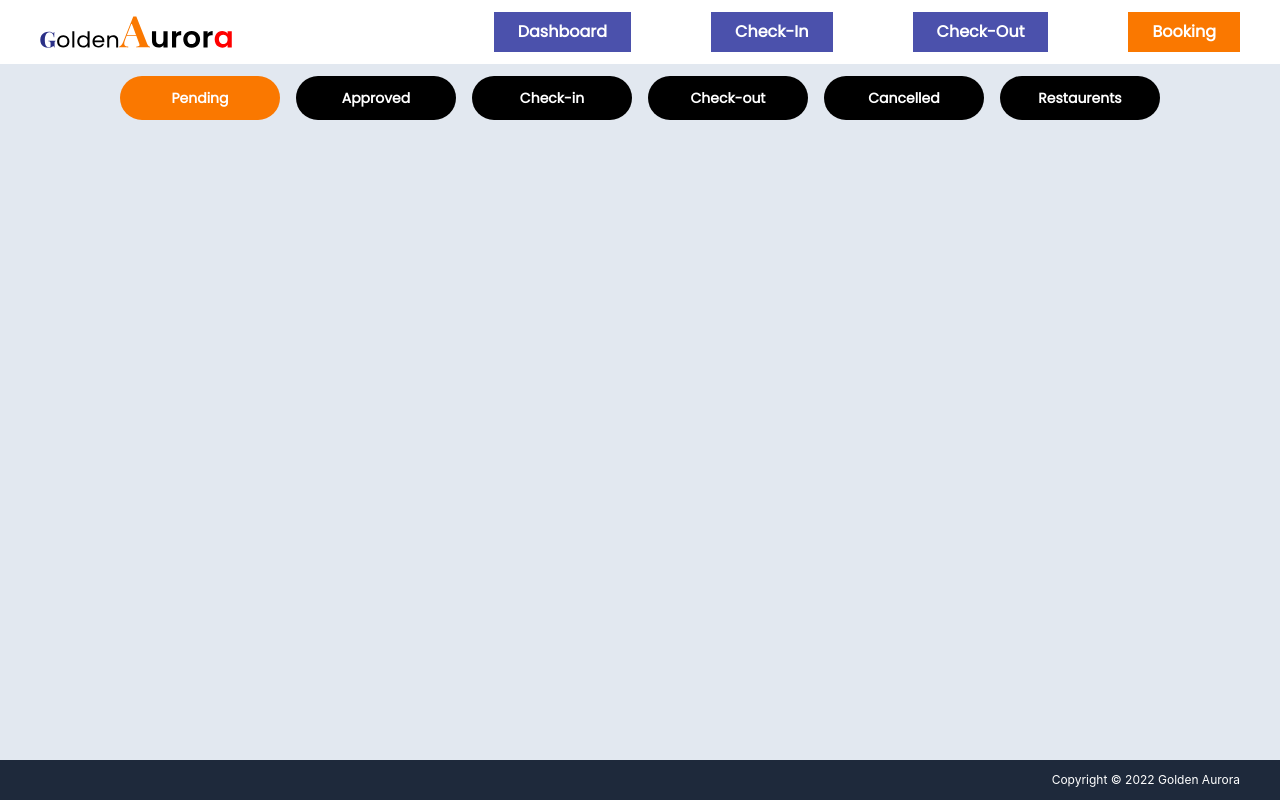
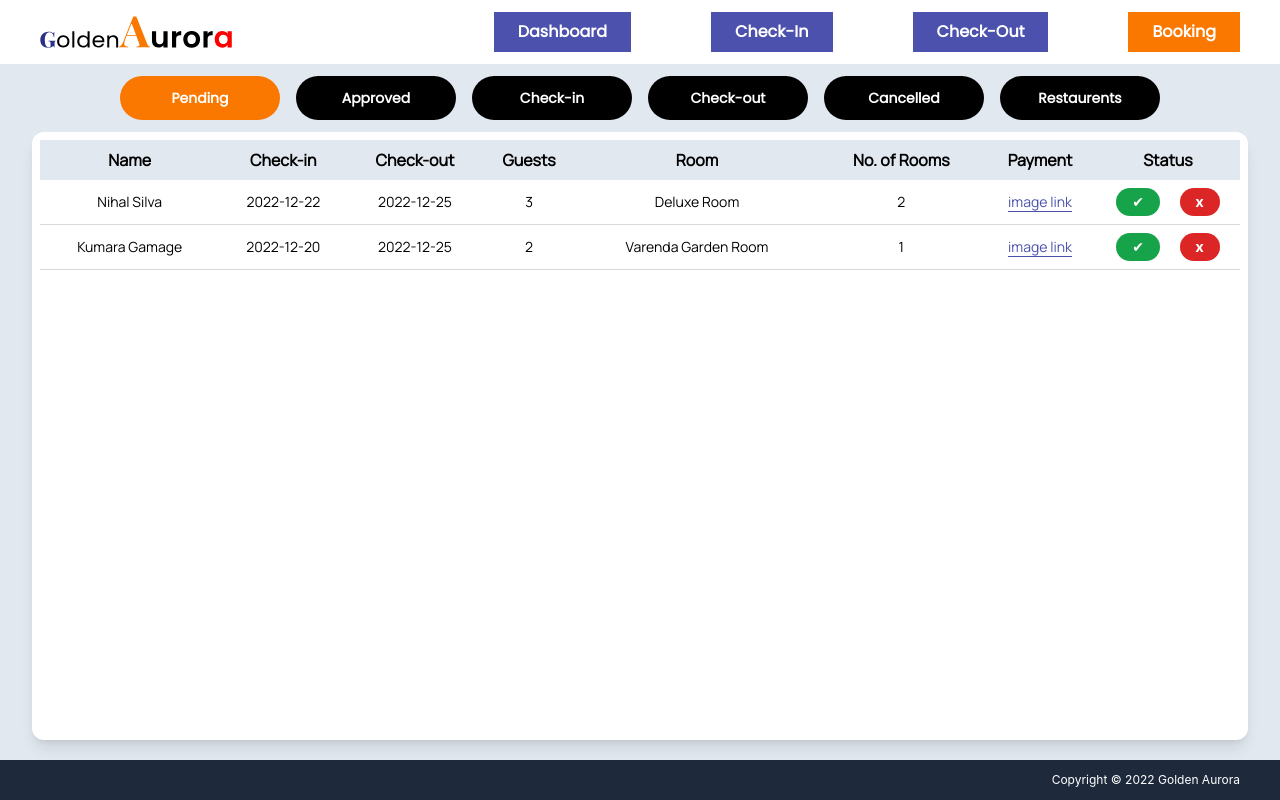
Before and after one commit to kavishkamk/hotel-reservation-alpha, a React (Create React App) app in the folder frontdesk/: page /booking in a window 1280 px wide. Built offline with nearby package versions, Linux system fonts and the light colour scheme.

Commit message:
add pending & approved tables

```diff
--- /dev/null
+++ b/frontdesk/src/components/shared/table/TableBody.js
@@ -0,0 +1,51 @@
+import React from "react";
+
+const TableBody = (props) => {
+	console.log(props.data);
+
+	return (
+		<tr className="border-b border-opacity-20 border-gray-700 bg-white text-sm">
+			{Object.keys(props.data).map((key, index) => {
+				if (key !== "id") {
+					if (key === "payment") {
+						return (
+							<td
+								key={index}
+								className="text-center text-bluebg underline underline-offset-4 py-2"
+							>
+								<a href={props.data[key]} target="_blank">
+									image link
+								</a>
+							</td>
+						);
+					}
+
+					return (
+						<td key={index} className="text-center">
+							{props.data[key]}
+						</td>
+					);
+				}
+			})}
+
+			{props.tab === 1 && (
+				<td className="text-center flex flex-row items-center justify-evenly py-2">
+					<button className="text-white bg-green-600 px-4 rounded-full py-1">
+						&#10004;
+					</button>
+					<button className="text-white font-sans font-extrabold bg-red-600 px-4 rounded-full py-1">
+						x
+					</button>
+				</td>
+			)}
+
+			{props.tab === 2 && (
+				<td className="text-center">
+					<div className="bg-green-600 w-fit mx-auto px-2 py-1 text-white font-bold rounded-full text-xs">Approved</div>
+				</td>
+			)}
+		</tr>
+	);
+};
+
+export default TableBody;
--- /dev/null
+++ b/frontdesk/src/components/shared/table/TableHead.js
@@ -0,0 +1,17 @@
+import React from 'react'
+
+const TableHead = (props) => {
+	return (
+		<thead>
+			<tr className="">
+				{props.columns.map((col) => (
+					<th key={col} className="bg-[#E2E8F0] py-2">
+						{col}
+					</th>
+				))}
+			</tr>
+		</thead>
+	);
+}
+
+export default TableHead
--- /dev/null
+++ b/frontdesk/src/containers/booking/TabsContent.js
@@ -0,0 +1,66 @@
+import React from 'react'
+import TableHead from "../../components/shared/table/TableHead"
+import TableBody from "../../components/shared/table/TableBody"
+
+const TabsContent = (props) => {
+	const tab = props.tab
+
+	const pending = [
+		"Name", "Check-in", "Check-out", "Guests", "Room", "No. of Rooms", "Payment", "Status"
+	]
+
+	const pendingData = [
+		{
+			id: 1,
+			name: "Nihal Silva",
+			checkin: "2022-12-22",
+			checkout: "2022-12-25",
+			guests: 3,
+			room: "Deluxe Room",
+			roomCount: 2,
+			payment: "http://google.com",
+		},
+		{
+			id: 2,
+			name: "Kumara Gamage",
+			checkin: "2022-12-20",
+			checkout: "2022-12-25",
+			guests: 2,
+			room: "Varenda Garden Room",
+			roomCount: 1,
+			payment: "http://facebook.com",
+		}
+	];
+
+	return (
+		<>
+			{tab === 1 && (
+				<div className="max-w-[95%] mx-auto p-2 shadow-lg rounded-xl bg-white overflow-x-auto overflow-y-auto min-h-[calc(100vh-12rem)] max-h-[calc(100vh-12rem)]">
+					<table className="min-w-full">
+						<TableHead tab={tab} columns={pending} />
+						<tbody className="">
+							{pendingData.map((data) => (
+								<TableBody tab={tab} data={data} />
+							))}
+						</tbody>
+					</table>
+				</div>
+			)}
+
+			{tab === 2 && (
+				<div className="max-w-[95%] mx-auto p-2 shadow-lg rounded-xl bg-white overflow-x-auto overflow-y-auto min-h-[calc(100vh-12rem)] max-h-[calc(100vh-12rem)]">
+					<table className="min-w-full">
+						<TableHead tab={tab} columns={pending} />
+						<tbody className="">
+							{pendingData.map((data) => (
+								<TableBody tab={tab} data={data} />
+							))}
+						</tbody>
+					</table>
+				</div>
+			)}
+		</>
+	);
+}
+
+export default TabsContent
--- a/frontdesk/src/pages/BookingPage.js
+++ b/frontdesk/src/pages/BookingPage.js
@@ -1,6 +1,7 @@
 import React, { useContext, useState } from "react";
 import PageContainer from "../components/page/PageContainer";
 import { DefaultContext } from "../context/DefaultContext";
+import TabsContent from "../containers/booking/TabsContent"
 
 const BookingPage = () => {
 	const [selected, setSelected] = useState(1);
@@ -60,7 +61,7 @@ const BookingPage = () => {
 			</div>
 
 			<div className="-mx-8 md:mx-0 min-w-full max-h-[calc(100vh-20rem)] font-manrope">
-				{/* <TabsContent status={tabsList[selected - 1].name} /> */}
+				<TabsContent tab={selected} />
 			</div>
 		</PageContainer>
 	);
```
